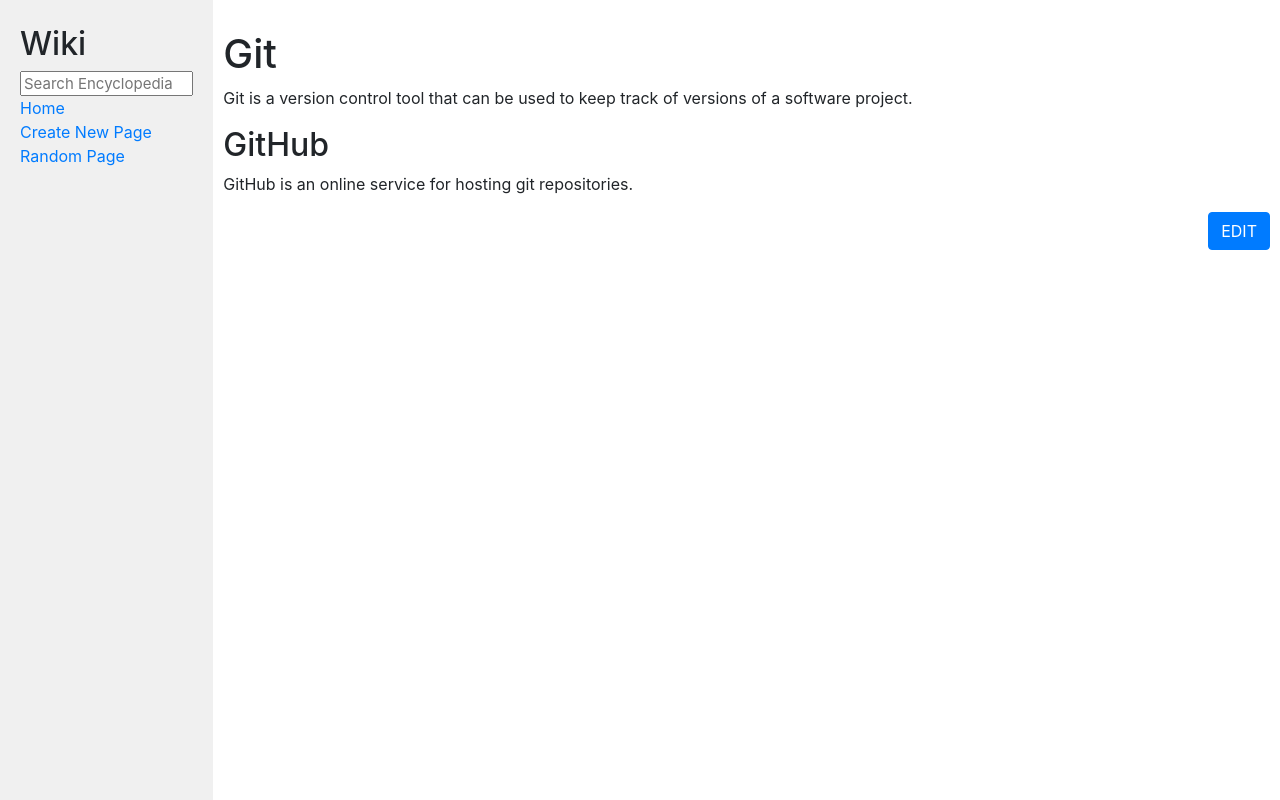
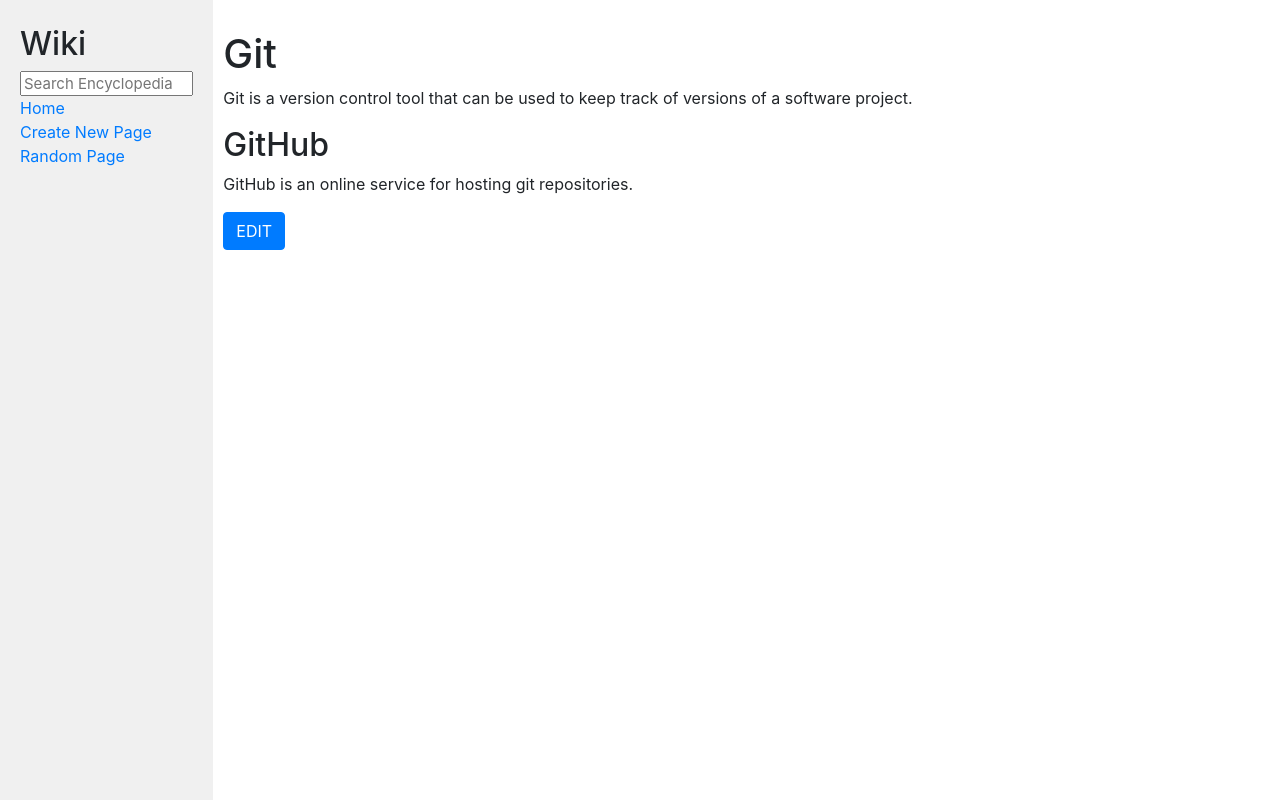
Before and after one commit to CamilaNieto-Centennial/Wiki, a Django app: page /wiki/Git in a window 1280 px wide. Run offline with Django 3.2, Linux system fonts and the light colour scheme; some libraries are stand-ins or nearby versions.

Commit message:
Changed direction of EDIT button

```diff
--- a/encyclopedia/templates/encyclopedia/entry.html
+++ b/encyclopedia/templates/encyclopedia/entry.html
@@ -6,7 +6,7 @@
 
 {% block body %}
     <div>{{main | safe}}</div>
-    <div class="d-grid gap-2 d-md-flex justify-content-md-end">
+    <div class="d-grid gap-2 d-md-flex justify-content-md-start">
         <a href="/wiki/{{ title }}/edit" class="btn btn-primary mb-3">EDIT</a>
     </div>
 {% endblock %}
```
